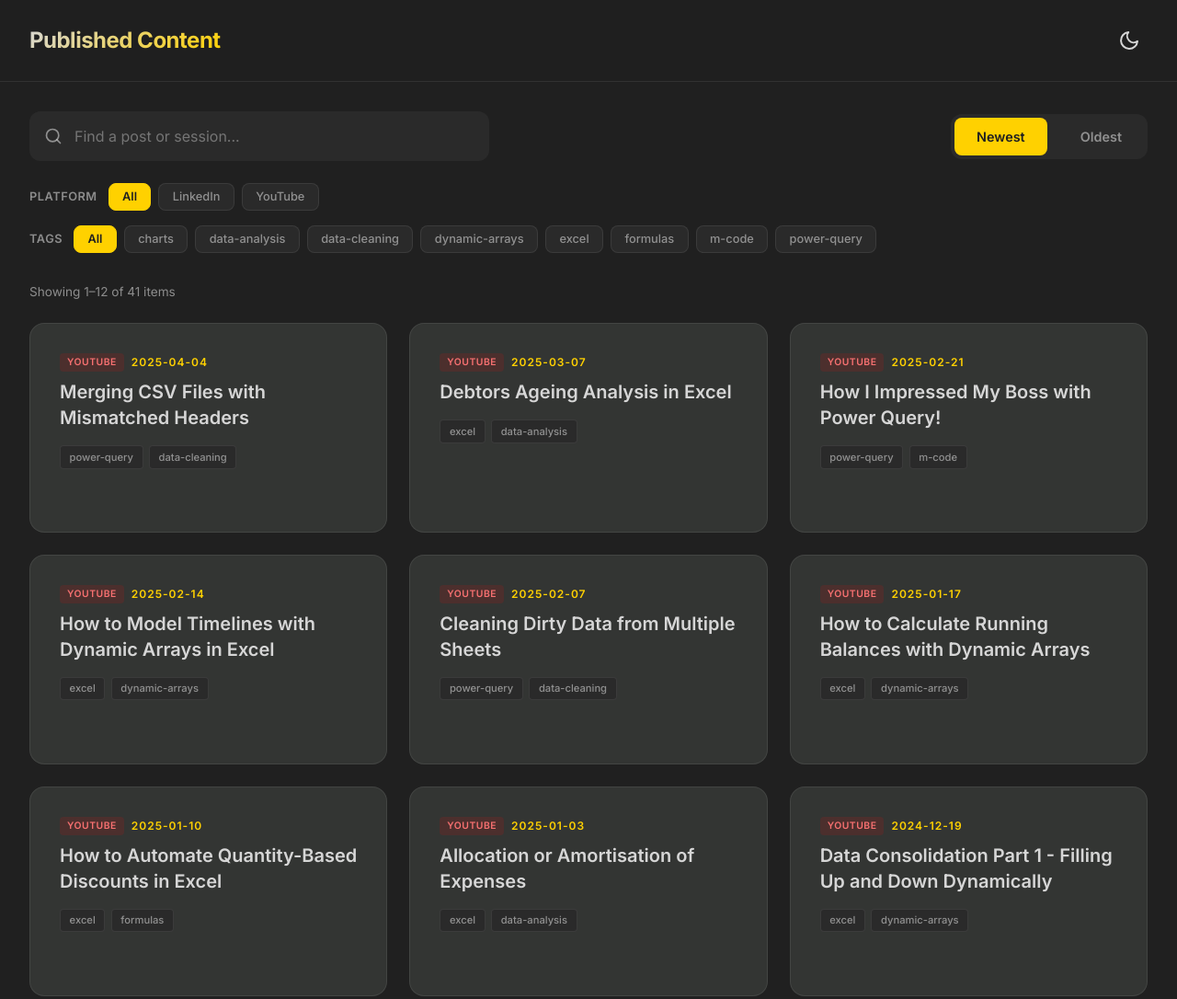
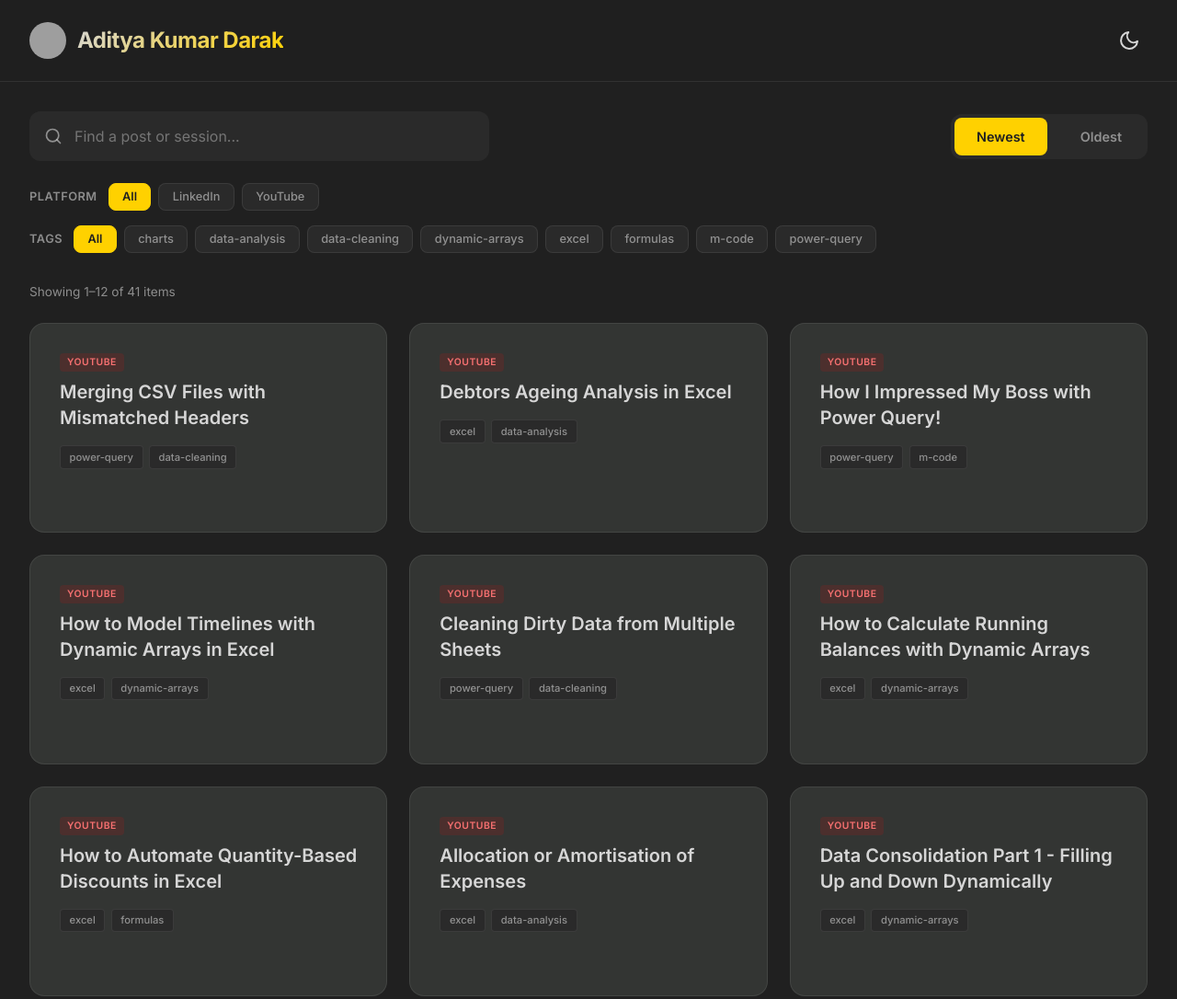
Before and after one commit to Hermione-Granger-1176/published-content, a plain HTML site: page index.html in a window 1280 px wide. Shown: the top 1086 px of the page at 92% size. Drawn offline with Linux system fonts and the light colour scheme; grey boxes are pictures that could not be loaded.

Commit message:
Add branding, site icons, and maintenance docs
- Update site title to 'Aditya Kumar Darak | Published Content'
- Add GitHub avatar as header logo and site favicon (all sizes)
- Add web manifest for PWA support
- Add footer links to LinkedIn and YouTube
- Remove IDs/dates from card tiles, keep platform badge only
- Rewrite README as profile page with badge layout and platform stats
- Add MAINTENANCE.md with complete guide for adding content

```diff
--- a/css/style.css
+++ b/css/style.css
@@ -92,6 +92,20 @@ body {
     align-items: center;
 }
 
+.logo-link {
+    display: flex;
+    align-items: center;
+    gap: 0.75rem;
+    text-decoration: none;
+}
+
+.logo-avatar {
+    width: 40px;
+    height: 40px;
+    border-radius: var(--radius-full);
+    object-fit: cover;
+}
+
 .logo {
     font-size: 1.5rem;
     font-weight: 700;
@@ -131,6 +145,16 @@ body {
     text-align: center;
     color: var(--text-secondary);
     border-top: 1px solid var(--border-color);
+}
+
+.footer a {
+    color: var(--text-secondary);
+    text-decoration: none;
+    transition: color var(--transition-fast);
+}
+
+.footer a:hover {
+    color: var(--accent);
 }
 
 .search-wrapper {
--- a/index.html
+++ b/index.html
@@ -5,8 +5,8 @@
     <meta charset="UTF-8">
     <meta name="viewport" content="width=device-width, initial-scale=1.0">
     <meta name="description"
-        content="Published Content - A portfolio of educational posts and video sessions on Excel, Power Query, and more.">
-    <title>Published Content</title>
+        content="Aditya Kumar Darak - Educational content on Excel, Power Query, and data analysis published on LinkedIn and YouTube.">
+    <title>Aditya Kumar Darak | Published Content</title>
     <script>document.documentElement.dataset.theme = localStorage.getItem('theme') || 'dark';</script>
     <link rel="stylesheet" href="css/style.css">
     <link rel="preconnect" href="https://fonts.googleapis.com">
@@ -17,13 +17,21 @@
         <link href="https://fonts.googleapis.com/css2?family=Inter:wght@300;400;500;600;700&display=swap"
             rel="stylesheet">
     </noscript>
+    <link rel="apple-touch-icon" sizes="180x180" href="assets/icons/apple-touch-icon.png">
+    <link rel="icon" type="image/png" sizes="32x32" href="assets/icons/favicon-32x32.png">
+    <link rel="icon" type="image/png" sizes="16x16" href="assets/icons/favicon-16x16.png">
+    <link rel="shortcut icon" href="assets/icons/favicon.ico">
+    <link rel="manifest" href="assets/icons/site.webmanifest">
     <meta name="theme-color" content="#202020">
 </head>
 
 <body>
     <header class="header">
         <div class="header-content">
-            <h1 class="logo">Published Content</h1>
+            <a href="/" class="logo-link">
+                <img src="https://avatars.githubusercontent.com/u/81145827?v=4" alt="Aditya Kumar Darak" class="logo-avatar">
+                <h1 class="logo">Aditya Kumar Darak</h1>
+            </a>
             <button id="theme-toggle" class="btn-icon" aria-label="Toggle Dark Mode">
                 <svg class="icon-sun" xmlns="http://www.w3.org/2000/svg" width="24" height="24" viewBox="0 0 24 24"
                     fill="none" stroke="currentColor" stroke-width="2" stroke-linecap="round" stroke-linejoin="round">
@@ -125,7 +133,7 @@
     </div>
 
     <footer class="footer">
-        <p>&copy; Published Content</p>
+        <p>&copy; Aditya Kumar Darak &middot; <a href="https://www.linkedin.com/in/aditya-darak/" target="_blank" rel="noopener noreferrer">LinkedIn</a> &middot; <a href="https://www.youtube.com/" target="_blank" rel="noopener noreferrer">YouTube</a></p>
     </footer>
 
     <script src="js/data.js"></script>
--- a/js/app.js
+++ b/js/app.js
@@ -325,7 +325,6 @@ document.addEventListener('DOMContentLoaded', () => {
                 <div>
                     <div class="session-id">
                         <span class="platform-badge ${escapeHtml(item.platform)}">${platformLabel(item.platform)}</span>
-                        ${escapeHtml(formatId(item))}
                     </div>
                     <h3 class="session-title">${escapeHtml(item.title)}</h3>
                     <div class="card-tags">${tagsHtml}</div>
```
Also changed, not shown: assets/icons/android-chrome-192x192.png (added), assets/icons/android-chrome-512x512.png (added), assets/icons/apple-touch-icon.png (added), assets/icons/favicon-16x16.png (added), assets/icons/favicon-32x32.png (added), assets/icons/favicon.ico (added), assets/icons/site.webmanifest (added), 2 other files.
